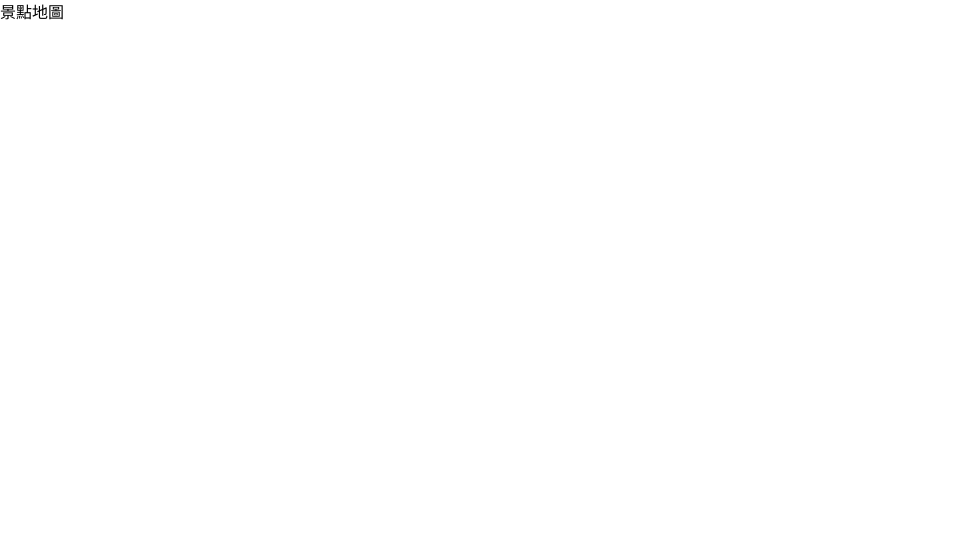
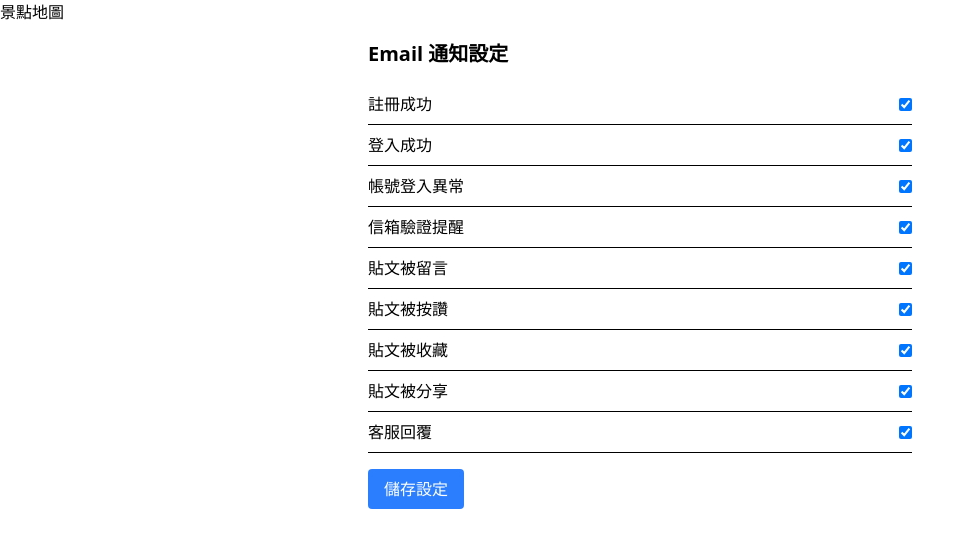
Before and after one commit to Tripfolio/TripfolioFrontEnd, a Vue app: page /emailSettings in a window 1280 px wide. Before the commit this address had no page. Shown: the top 548 px of the page, without its empty margins (0-975 px from the left). Built offline with nearby package versions, Linux system fonts and the light colour scheme; no server answers.

Commit message:
feat：Email notification settings
完成email通知設定的介面

```diff
--- a/src/App.vue
+++ b/src/App.vue
@@ -6,6 +6,9 @@ import { RouterLink, RouterView } from "vue-router";
   <div v-if="$route.path !== '/map'">
     <RouterLink to="/map">景點地圖</RouterLink>
   </div>
+  <div v-if="$route.path !== '/emailSettings'">
+    <RouterLink to="/emailSettings">Email通知設定</RouterLink>
+  </div>
   <RouterView />
 </template>
 
--- a/src/router/index.js
+++ b/src/router/index.js
@@ -1,6 +1,7 @@
 import { createRouter, createWebHistory } from "vue-router";
 import HomeView from "../views/HomeView.vue";
 import GoogleMapView from "@/views/GoogleMapView.vue";
+import EmailSettings from "@/views/EmailSettings.vue";
 
 const routes = [
   {
@@ -13,6 +14,11 @@ const routes = [
     name: "map",
     component: GoogleMapView,
   },
+  {
+    path: "/emailSettings",
+    name: "emailSettings",
+    component: EmailSettings,
+  },
 ];
 
 const router = createRouter({
--- /dev/null
+++ b/src/views/EmailSettings.vue
@@ -0,0 +1,95 @@
+<template>
+  <div class="p-4 max-w-xl mx-auto">
+    <h2 class="text-xl font-bold mb-4">Email 通知設定</h2>
+    <div v-if="loading">載入中...</div>
+    <div v-else>
+      <div
+        v-for="(value, key) in preferences"
+        :key="key"
+        class="flex items-center justify-between py-2 border-b"
+      >
+        <span>{{ labels[key] }}</span>
+        <input type="checkbox" v-model="preferences[key]" />
+      </div>
+      <button
+        @click="savePreferences"
+        class="mt-4 px-4 py-2 bg-blue-500 text-white rounded"
+      >
+        儲存設定
+      </button>
+    </div>
+  </div>
+</template>
+
+<script setup>
+import { ref, onMounted } from "vue";
+import axios from "axios";
+
+const preferences = ref({
+  onRegister: true,
+  onLogin: true,
+  onLoginfail: true,
+  onVerify: true,
+  onComment: true,
+  onLike: true,
+  onBookmark: true,
+  onShare: true,
+  onCustomerReply: true,
+});
+
+const labels = {
+  onRegister: "註冊成功",
+  onLogin: "登入成功",
+  onLoginfail: "帳號登入異常",
+  onVerify: "信箱驗證提醒",
+  onComment: "貼文被留言",
+  onLike: "貼文被按讚",
+  onBookmark: "貼文被收藏",
+  onShare: "貼文被分享",
+  onCustomerReply: "客服回覆",
+};
+
+const loading = ref(true);
+
+const fetchPreferences = async () => {
+  try {
+    const token = localStorage.getItem("token");
+    const { data } = await axios.get(
+      "http://localhost:3000/api/email-preferences",
+      {
+        headers: {
+          Authorization: `Bearer ${token}`,
+        },
+      }
+    );
+    preferences.value = data;
+  } catch (err) {
+    console.error("載入偏好設定失敗", err);
+  } finally {
+    loading.value = false;
+  }
+};
+
+const savePreferences = async () => {
+  try {
+    const token = localStorage.getItem("token");
+    await axios.put(
+      "http://localhost:3000/api/email-preferences",
+      { preferences: preferences.value },
+      {
+        headers: {
+          Authorization: `Bearer ${token}`,
+        },
+      }
+    );
+    alert("偏好設定已更新！");
+  } catch (err) {
+    console.error("更新失敗", err);
+    alert("儲存失敗，請稍後再試。");
+  }
+};
+
+onMounted(() => {
+  fetchPreferences();
+});
+</script>
```
